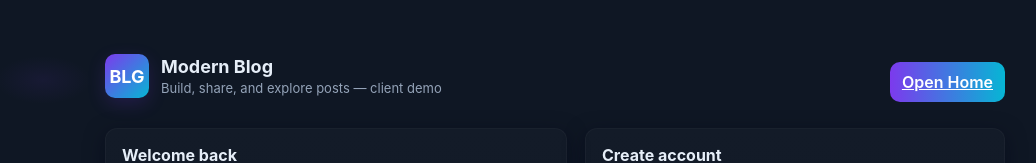
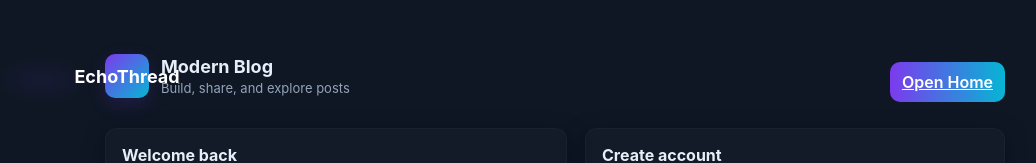
Before and after one commit to iantolentino/EchoThread, a plain HTML site: page index.html in a window 1280 px wide. Shown: the top 163 px of the page, without its empty margins (85-1121 px from the left). Drawn offline with Linux system fonts and the light colour scheme.

Commit message:
Update index.html Logo

```diff
--- a/index.html
+++ b/index.html
@@ -10,10 +10,10 @@
   <div style="max-width:900px;margin:24px auto;">
     <div style="display:flex;gap:20px;align-items:center;justify-content:space-between;">
       <div class="brand">
-        <div class="logo">BLG</div>
+        <div class="logo">EchoThread</div>
         <div>
           <h2 class="h1">Modern Blog</h2>
-          <div class="muted">Build, share, and explore posts — client demo</div>
+          <div class="muted">Build, share, and explore posts</div>
         </div>
       </div>
       <div>
```
